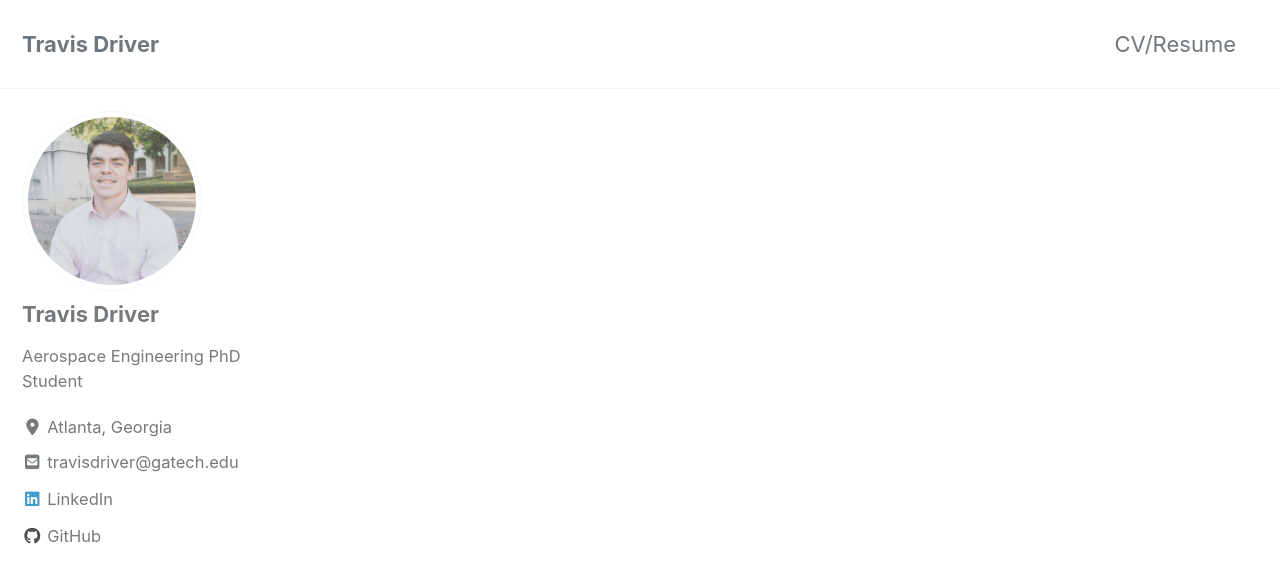
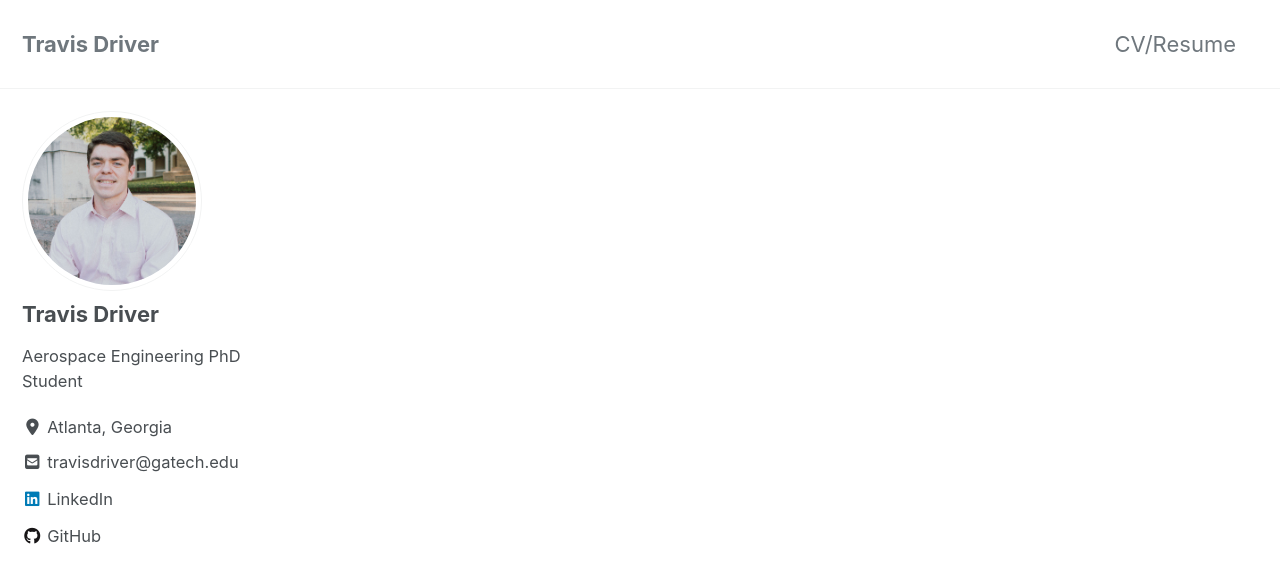
Before and after one commit to travisdriver/travisdriver.github.io, a Jekyll site: the page built from index.md, in a window 1280 px wide and 900 px high. Shown: the top 583 px of the window. Built offline with Jekyll 4.4.1, drawn with Linux system fonts in a browser that asks for light colours; cached includes are drawn as plain includes; nearby versions of some CDN libraries.

Commit message:
changed avatar opacity

```diff
--- a/_sass/minimal-mistakes/_sidebar.scss
+++ b/_sass/minimal-mistakes/_sidebar.scss
@@ -19,7 +19,7 @@
   @include breakpoint($large) {
     float: left;
     width: calc(#{$right-sidebar-width-narrow} - 1em);
-    opacity: 0.75;
+    opacity: 1;
     -webkit-transition: opacity 0.2s ease-in-out;
     transition: opacity 0.2s ease-in-out;
 
```
